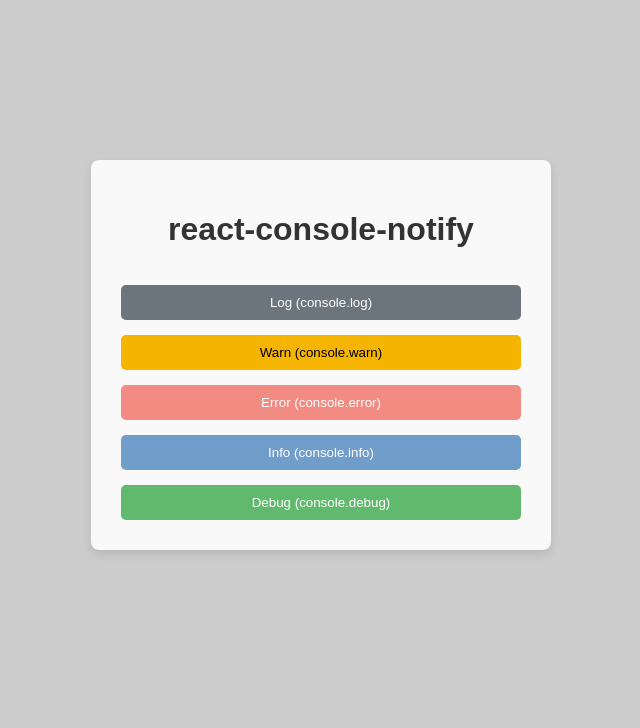
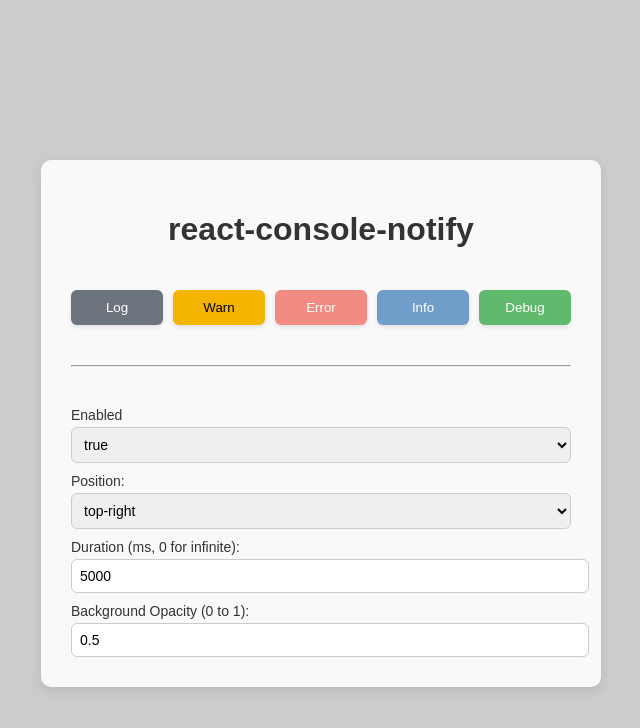
Before and after one commit to Wexop/react-console-notify, a React (Vite) app: page / in a window 1280 px wide. Shown: the top 728 px of the page, without its empty margins (319-959 px from the left). Built offline with nearby package versions, Linux system fonts and the light colour scheme.

Commit message:
update: scrollbar style + demo app

```diff
--- a/example/App.tsx
+++ b/example/App.tsx
@@ -1,101 +1,106 @@
-import React from "react"
+import React, { useState } from "react"
 import ConsoleNotifier from "../src/ConsoleNotifier"
 
 
 export default function App() {
-  const handleLog = () => console.log( "Console log !" )
-  const handleWarn = () => console.warn( "Console warn !" )
-  const handleError = () => console.error( "Console error !" )
-  const handleInfo = () => console.info( "Console info !" )
-  const handleDebug = () => console.debug( "Console debug !" )
+  const [enabled, setEnabled] = useState( true )
+  const [position, setPosition] = useState<"top-right" | "top-left">( "top-right" )
+  const [duration, setDuration] = useState<number | null>( 5000 )
+  const [backgroundOpacity, setBackgroundOpacity] = useState<number>( 0.5 )
+
+  const handleLog = () => console.log( "Console log!" )
+  const handleWarn = () => console.warn( "Console warn!" )
+  const handleError = () => console.error( "Console error!" )
+  const handleInfo = () => console.info( "Console info!" )
+  const handleDebug = () => console.debug( "Console debug!" )
 
   return (
     <>
-      <ConsoleNotifier containerHeight={ "50vh" }>
-        <div style={ {
-          fontFamily: "Arial, sans-serif",
-          padding: 30,
-          maxWidth: 400,
-          margin: "auto",
-          display: "flex",
-          flexDirection: "column",
-          gap: 15,
-          backgroundColor: "#f9f9f9",
-          borderRadius: 8,
-          boxShadow: "0 4px 10px rgba(0,0,0,0.1)",
-          marginTop: "20vh"
-        } }>
+      <ConsoleNotifier
+        enabled={ enabled }
+        position={ position }
+        duration={ duration }
+        backgroundOpacity={ backgroundOpacity }
+        containerHeight={ "50vh" }
+      >
+        <div
+          style={ {
+            fontFamily: "Arial, sans-serif",
+            padding: 30,
+            maxWidth: 500,
+            margin: "auto",
+            display: "flex",
+            flexDirection: "column",
+            gap: 20,
+            backgroundColor: "#f9f9f9",
+            borderRadius: 10,
+            boxShadow: "0 4px 12px rgba(0,0,0,0.1)",
+            marginTop: "20vh",
+          } }
+        >
           <h1 style={ { textAlign: "center", color: "#333" } }>react-console-notify</h1>
 
-          <button
-            onClick={ handleLog }
-            style={ {
-              padding: "10px 20px",
-              backgroundColor: "#6c757d",
-              border: "none",
-              borderRadius: 5,
-              color: "white",
-              cursor: "pointer"
-            } }
-          >
-            Log (console.log)
-          </button>
+          <div style={ { display: "flex", flexWrap: "wrap", gap: 10 } }>
+            <button onClick={ handleLog } style={ buttonStyle( "#6c757d", "white" ) }>Log</button>
+            <button onClick={ handleWarn } style={ buttonStyle( "#f4b400", "black" ) }>Warn</button>
+            <button onClick={ handleError } style={ buttonStyle( "#f28b82", "white" ) }>Error</button>
+            <button onClick={ handleInfo } style={ buttonStyle( "#719dcb", "white" ) }>Info</button>
+            <button onClick={ handleDebug } style={ buttonStyle( "#61b96e", "white" ) }>Debug</button>
+          </div>
 
-          <button
-            onClick={ handleWarn }
-            style={ {
-              padding: "10px 20px",
-              backgroundColor: "#f4b400",
-              border: "none",
-              borderRadius: 5,
-              color: "black",
-              cursor: "pointer"
-            } }
-          >
-            Warn (console.warn)
-          </button>
+          <hr style={ { margin: "20px 0" } }/>
 
-          <button
-            onClick={ handleError }
-            style={ {
-              padding: "10px 20px",
-              backgroundColor: "#f28b82",
-              border: "none",
-              borderRadius: 5,
-              color: "white",
-              cursor: "pointer"
-            } }
-          >
-            Error (console.error)
-          </button>
+          <div style={ { display: "flex", flexDirection: "column", gap: 10 } }>
+            <StyledLabel>
+              Enabled
+              <select
+                value={ enabled ? "true" : "false" }
+                onChange={ ( e ) => setEnabled( eval( e.target.value ) as boolean ) }
+                style={ inputStyle }
+              >
+                <option value="true">true</option>
+                <option value="false">false</option>
+              </select>
+            </StyledLabel>
 
-          <button
-            onClick={ handleInfo }
-            style={ {
-              padding: "10px 20px",
-              backgroundColor: "#719dcb",
-              border: "none",
-              borderRadius: 5,
-              color: "white",
-              cursor: "pointer"
-            } }
-          >
-            Info (console.info)
-          </button>
+            <StyledLabel>
+              Position:
+              <select
+                value={ position }
+                onChange={ ( e ) => setPosition( e.target.value as any ) }
+                style={ inputStyle }
+              >
+                <option value="top-right">top-right</option>
+                <option value="top-left">top-left</option>
+              </select>
+            </StyledLabel>
 
-          <button
-            onClick={ handleDebug }
-            style={ {
-              padding: "10px 20px",
-              backgroundColor: "#61b96e",
-              border: "none",
-              borderRadius: 5,
-              color: "white",
-              cursor: "pointer"
-            } }
-          >
-            Debug (console.debug)
-          </button>
+            <StyledLabel>
+              Duration (ms, 0 for infinite):
+              <input
+                type="number"
+                value={ duration ?? 0 }
+                onChange={ ( e ) => {
+                  const val = parseInt( e.target.value )
+                  setDuration( val > 0 ? val : null )
+                } }
+                style={ inputStyle }
+              />
+            </StyledLabel>
+
+            <StyledLabel>
+              Background Opacity (0 to 1):
+              <input
+                type="number"
+                step={ 0.1 }
+                min={ 0 }
+                max={ 1 }
+                value={ backgroundOpacity }
+                onChange={ ( e ) => setBackgroundOpacity( parseFloat( e.target.value ) ) }
+                style={ inputStyle }
+              />
+            </StyledLabel>
+          </div>
 
 
         </div>
@@ -103,3 +108,33 @@
     </>
   )
 }
+
+function buttonStyle( bg: string, color: string ): React.CSSProperties {
+  return {
+    padding: "10px 15px",
+    backgroundColor: bg,
+    border: "none",
+    borderRadius: 6,
+    color,
+    cursor: "pointer",
+    flex: 1,
+    minWidth: 90,
+    transition: "background 0.2s ease",
+    boxShadow: "0 2px 4px rgba(0,0,0,0.1)",
+  }
+}
+
+const inputStyle: React.CSSProperties = {
+  padding: "8px",
+  borderRadius: 6,
+  border: "1px solid #ccc",
+  fontSize: 14,
+  marginTop: 4,
+  width: "100%",
+}
+
+const StyledLabel = ( { children }: { children: React.ReactNode } ) => (
+  <label style={ { display: "flex", flexDirection: "column", fontSize: 14, color: "#333" } }>
+    { children }
+  </label>
+)
--- a/src/ConsoleNotifier.tsx
+++ b/src/ConsoleNotifier.tsx
@@ -109,8 +109,6 @@
     }
   }, [logs] )
 
-  if ( !enabled ) return null
-
   return <>
     <div className={ "scrollable" } ref={ containerRef } style={ {
       position: "fixed",
@@ -118,10 +116,11 @@
       right: position === "top-left" ? undefined : 20,
       top: 20,
       maxHeight: containerHeight,
-      overflowY: "scroll",
+      overflowY: "auto",
       overflowX: "hidden",
       zIndex: 9999,
-      width: 500
+      width: 500,
+
     } }>
       <div style={ {
         display: "flex",
--- a/src/style.css
+++ b/src/style.css
@@ -15,28 +15,28 @@
 
 .scrollable {
     scrollbar-width: thin;
-    scrollbar-color: unset;
+    scrollbar-color: rgba(0, 0, 0, 0.2) transparent;
 }
-
 
 .scrollable::-webkit-scrollbar {
     width: 8px;
-    height: 8px;
 }
 
 .scrollable::-webkit-scrollbar-track {
-    background: unset;
-    border-radius: 4px;
+    background: transparent;
 }
 
 .scrollable::-webkit-scrollbar-thumb {
-    background: unset;
+    background-color: rgba(0, 0, 0, 0.2);
     border-radius: 4px;
+    border: 2px solid transparent;
+    background-clip: padding-box;
 }
 
 .scrollable::-webkit-scrollbar-thumb:hover {
-    background: unset;
+    background-color: rgba(0, 0, 0, 0.4);
 }
+
 
 @keyframes shrink {
     from {
```
